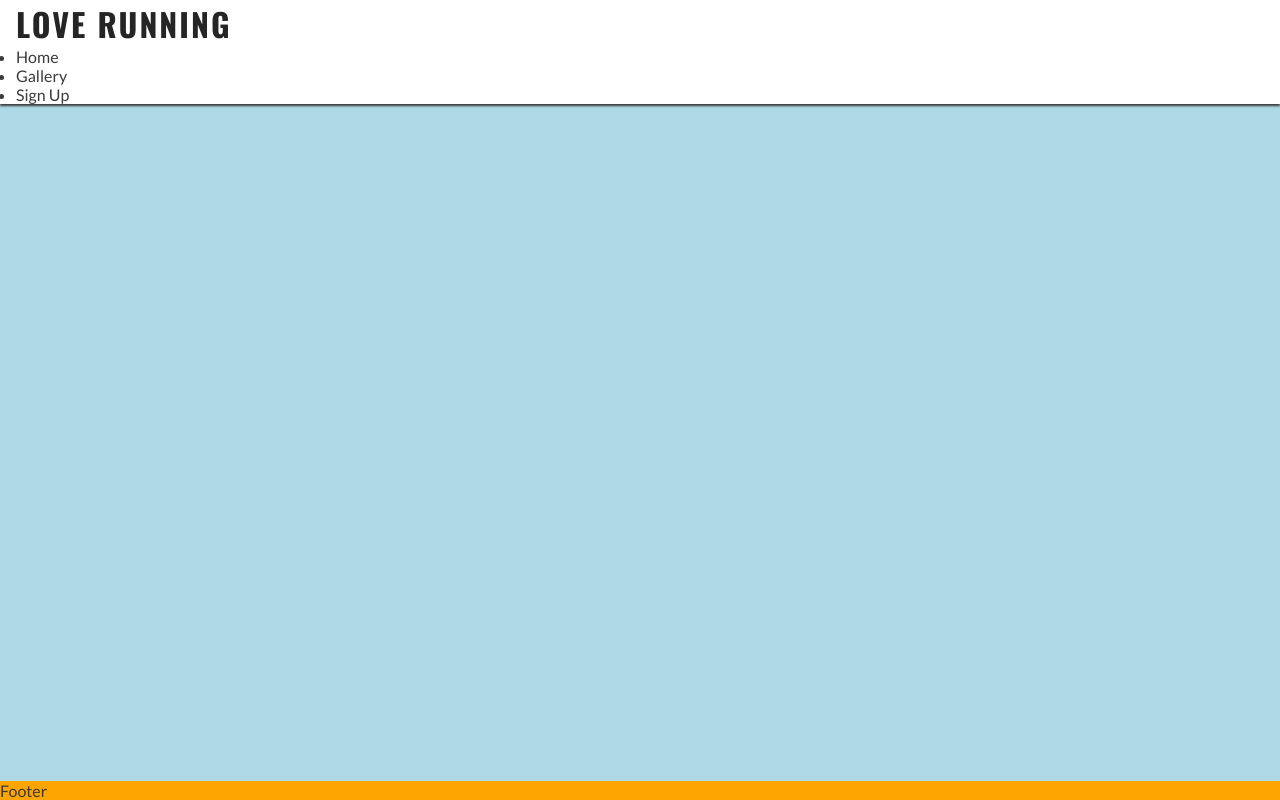
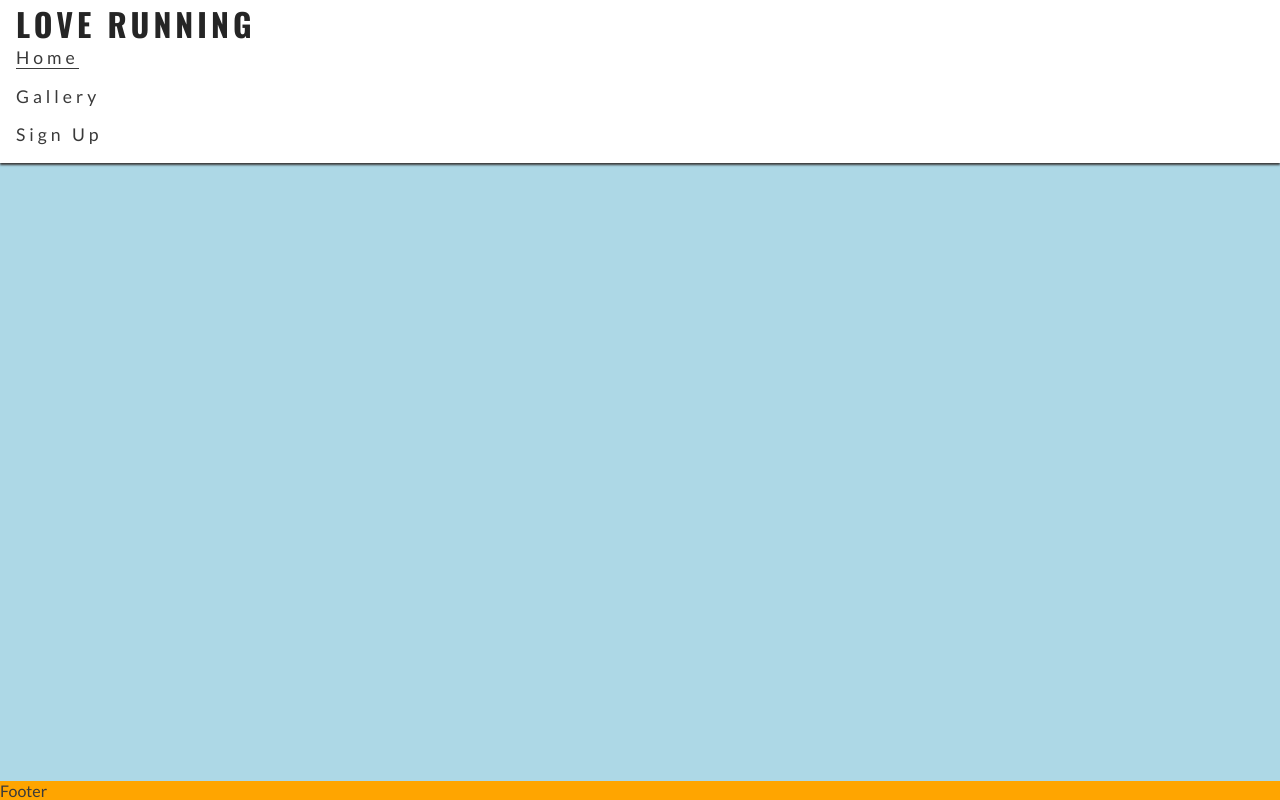
Before and after one commit to Andrewb8962/love-running, a plain HTML site: page index.html in a window 1280 px wide. Drawn offline with nearby package versions, Linux system fonts and the light colour scheme.

Commit message:
Format the navbar

```diff
--- a/assets/css/style.css
+++ b/assets/css/style.css
@@ -35,8 +35,19 @@ header a {
 h1 {
     font-family: 'Oswald', sans-serif;
     text-transform: uppercase;
-    letter-spacing: 2px;
+    letter-spacing: 4px;
     color: #252525;
+}
+#menu {
+    font-size: 110%;
+    letter-spacing: 4px;
+    list-style-type: none;
+}
+#menu > li {
+    margin-bottom: 1em;
+}
+.active {
+    border-bottom: solid 1px #3a3a3a;
 }
 /* Main content */
 main {
--- a/index.html
+++ b/index.html
@@ -39,8 +39,8 @@
             <h1 id="logo">Love Running</h1>
         </a>
         <nav>
-            <ul>
-                <li><a href="">Home</a></li>
+            <ul id="menu">
+                <li><a href="" class="active">Home</a></li>
                 <li><a href="">Gallery</a></li>
                 <li><a href="">Sign Up</a></li>
             </ul>
```
